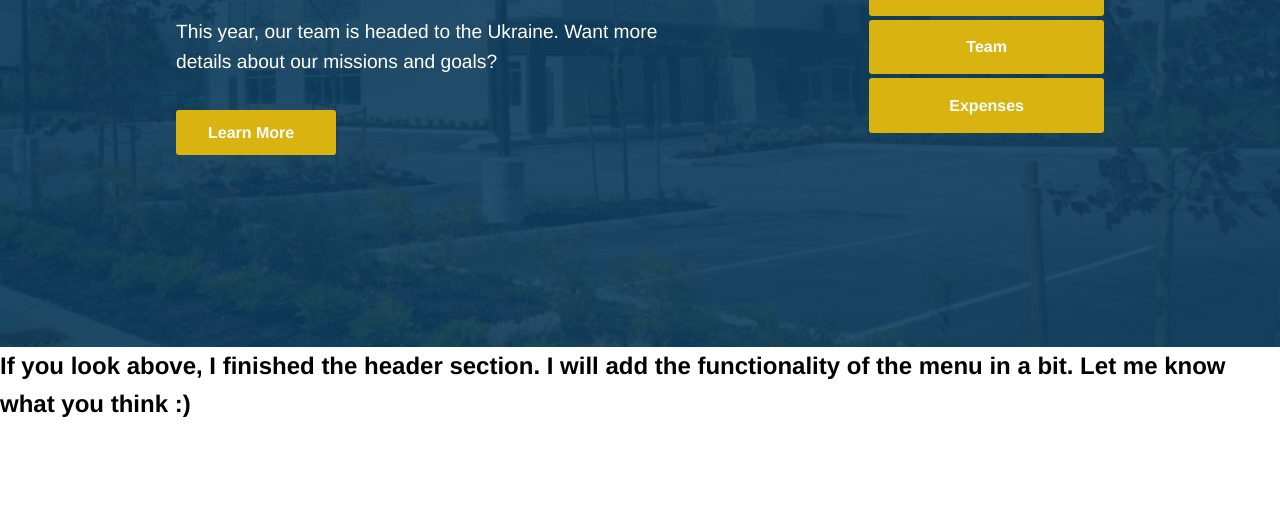
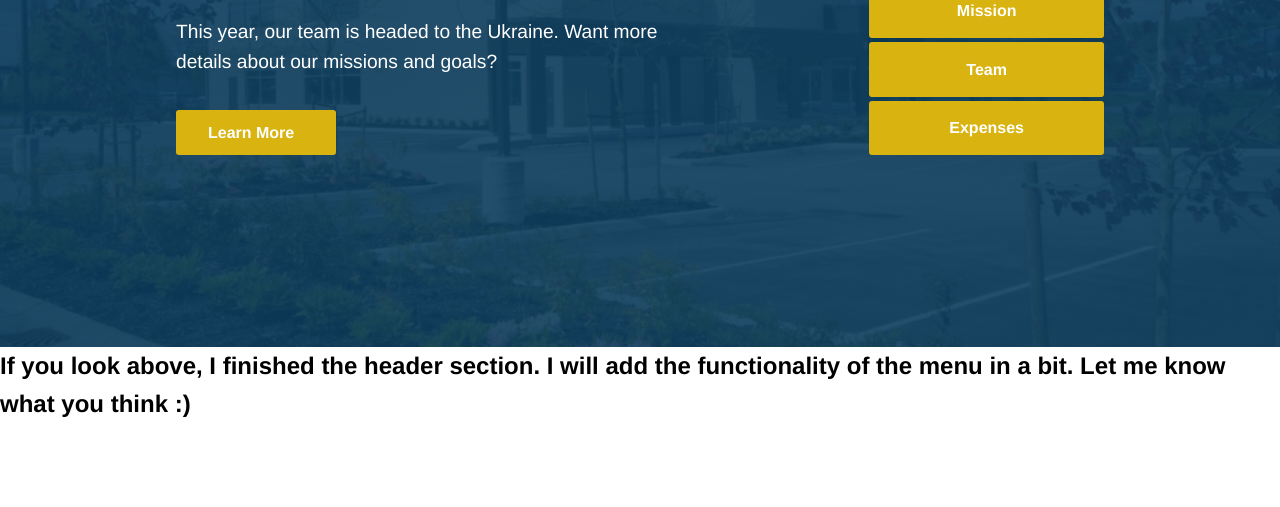
Before and after one commit to SiMcfarlane/UkraineTrip, a plain HTML site: page index.html in a window 1280 px wide. Shown: the part 293-800 px from the top of the page. Drawn offline with Linux system fonts and the light colour scheme.

Commit message:
Cleaned up code

```diff
--- a/index.html
+++ b/index.html
@@ -19,7 +19,7 @@
             <p>This year, our team is headed to the Ukraine. Want more details about our missions and goals?</p>
             <a href="#" class="btn">Learn More</a>
           </div>
-          <nav>
+
           <ul class="main-ul">
             <li>
               <a href="">Home</a>
@@ -35,13 +35,14 @@
             </li>
           </ul>
           <a href="#" class="menu">&#9776;</a>
-          </nav>
+
         </div>
       </div>
     </div>
   </header>
   <!-- END OF HEADER -->
-  <h2>If you look above, I finished the header section. I will add
-    the functionality of the menu in a bit. Let me know what you think :)
+  <h2>If you look above, I finished the header section. I will add the functionality of the menu in a bit. Let me know what you
+    think :)
   </h2>
+  <script src="script.js"></script>
 </body>
--- a/res/style.css
+++ b/res/style.css
@@ -12,6 +12,7 @@ body, html {
 .container {
   max-width: 960px;
   margin: 0 auto;
+  height: 100%;
 }
 
 a {
@@ -25,13 +26,10 @@ ul {
 /* GLOBAL STYLES */
 
 header {
-  position: relative;
   padding: 0 1rem;
   height: 80vh;
   width: 100%;
-  background:
-
-    linear-gradient(
+  background: linear-gradient(
       rgba(11,60,93, 0.9),
       rgba(11,60,93, 0.9)
     ),
@@ -41,9 +39,7 @@ header {
   background-size: cover;
   background-repeat: no-repeat;
 }
-.container {
-  height: 100%;
-}
+
 .header-flex{
   height: 100%;
   display: flex;
@@ -85,17 +81,19 @@ header {
   font-weight: 600;
 }
 
-
-.main-ul li {
+.main-ul {
+  display: flex;
+  flex-direction: column;
+  justify-content: flex-end;
+}
+.main-ul li a {
+  display: block;
+  font-weight: 600;
   padding: 0.9rem 5rem;
-  margin: 0.25rem 0;
+  margin: 0.25rem 0 0 0;
   background: #D9B310;
   text-align: center;
   border-radius: 3px;
-
-}
-.main-ul li a {
-  font-weight: 600;
 }
 
 .menu {
@@ -109,8 +107,8 @@ h2 {
   color:black;
 }
 @media only screen and (max-width: 846px) {
-  ul {
-    display: none;
+  .main-ul {
+   display: none;
   }
   header {
   height: auto;
```
Lines whose indentation alone changed are shown as unchanged.
